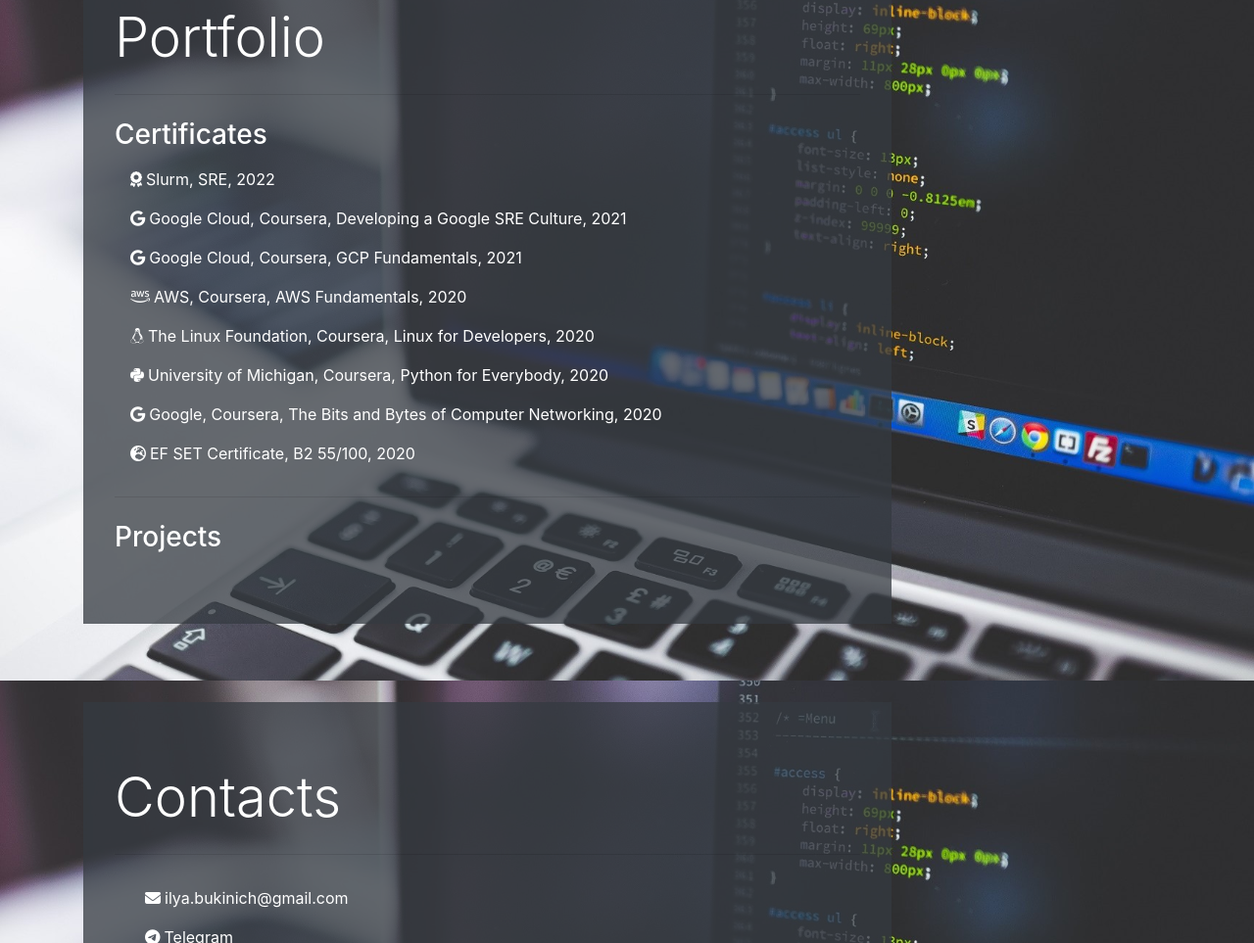
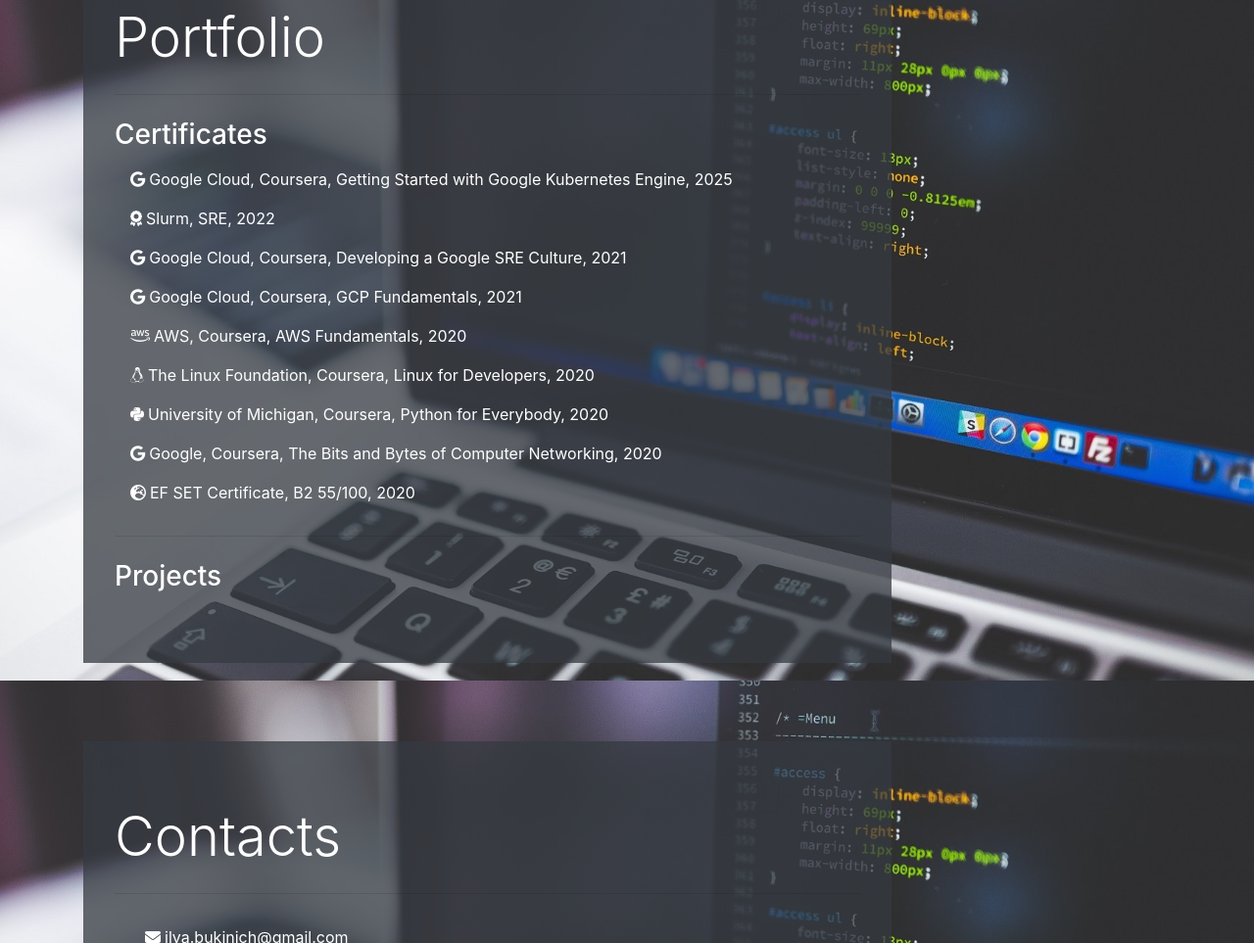
Before and after one commit to ilya-bukinich/ilya-bukinich.github.io, a plain HTML site: page index.html in a window 1280 px wide. Shown: the part 905-1868 px from the top of the page at 98% size. Drawn offline with Linux system fonts and the light colour scheme.

Commit message:
Update index.html

```diff
--- a/index.html
+++ b/index.html
@@ -153,6 +153,8 @@
             <h2 class="display-4 text-white">Portfolio</h2>
             <hr class="my-4">
               <h3 class="mt-0 display-5 text-white">Certificates</h3>
+                <a class="nav-link text-white" target="_blank" href="https://coursera.org/share/f70a421fbb9b21e78967e475ae1140a6" rel="nofollow">
+                <i class="fab fa-google">&nbsp;</i>Google Cloud, Coursera, Getting Started with Google Kubernetes Engine, 2025</a>
                 <a class="nav-link text-white" target="_blank" href="https://edu.slurm.io/certificate/78e70e50-3f16-4318-8bb1-bcbb1597633c" rel="nofollow">
                 <i class="fas fa-award">&nbsp;</i>Slurm, SRE, 2022</a>
                 <a class="nav-link text-white" target="_blank" href="https://www.coursera.org/account/accomplishments/verify/4XEGW2T6VA7X" rel="nofollow">
```
